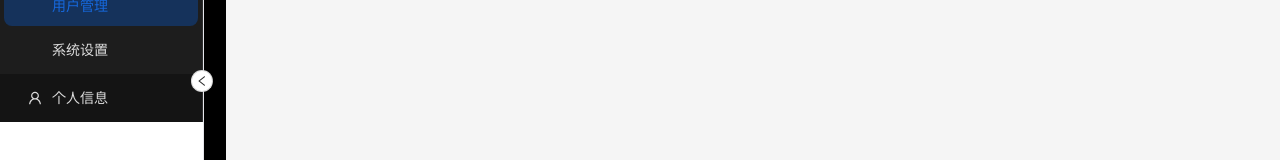
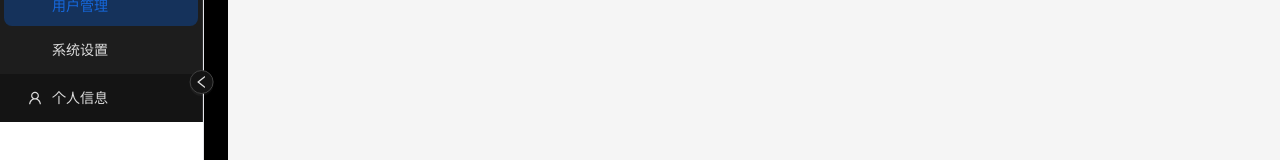
Before and after one commit to yoyobq/edu_platform_antd, a React (Vite) app: page /admin/users in a window 1280 px wide. Shown: the part 174-334 px from the top of the page. Built offline with nearby package versions, Linux system fonts and the light colour scheme.

Commit message:
refactor(CollapseTrigger): 使用 Antd Button 替换自定义样式方便主题切换

```diff
--- a/src/components/CollapseTrigger/CollapseTrigger.module.css
+++ b/src/components/CollapseTrigger/CollapseTrigger.module.css
@@ -5,21 +5,21 @@
   /* right: -0.7rem; */
   z-index: 20;
 
-  width: 1.6rem;
-  height: 1.6rem;
-  border-radius: 50%;
-  background: #fff;
-  border: 1px solid rgba(0, 0, 0, 0.15);
-  display: flex;
-  align-items: center;
-  justify-content: center;
-  cursor: pointer;
+  /* width: 1.6rem; */
+  /* height: 1.6rem; */
+  /* border-radius: 50%; */
+  /* background: #fff; */
+  /* border: 1px solid rgba(0, 0, 0, 0.15); */
+  /* display: flex; */
+  /* align-items: center; */
+  /* justify-content: center; */
+  /* cursor: pointer; */
 }
 
-.collapseTrigger :global(svg) {
+/* .collapseTrigger :global(svg) {
   font-size: 12px;
   color: #2f2f2f;
-}
+} */
 
 .collapseTrigger:hover :global(svg) {
   color: #1890ff;
--- a/src/components/CollapseTrigger/CollapseTrigger.tsx
+++ b/src/components/CollapseTrigger/CollapseTrigger.tsx
@@ -1,27 +1,24 @@
 // components/CollapseTrigger.tsx
 import { LeftOutlined, RightOutlined } from '@ant-design/icons';
+import { Button } from 'antd';
 import React from 'react';
 import styles from './CollapseTrigger.module.css';
 import type { CollapseTriggerProps } from './types';
 
 const CollapseTrigger: React.FC<CollapseTriggerProps> = ({
   collapsed,
-  collapsedWidth = '3.75rem',
-  expandedWidth = '15rem',
   onToggle,
 }) => {
-  const left = typeof (collapsed ? collapsedWidth : expandedWidth) === 'number'
-    ? `${collapsed ? collapsedWidth : expandedWidth}px`
-    : (collapsed ? collapsedWidth : expandedWidth);
 
   return (
-    <div
+    <Button
       className={styles.collapseTrigger}
-      style={{ left }}
       onClick={onToggle}
-    >
-      {collapsed ? <RightOutlined /> : <LeftOutlined />}
-    </div>
+      type="default"
+      shape="circle"
+      size="small"
+      icon={collapsed ? <RightOutlined /> : <LeftOutlined />}
+    />
   );
 };
 
```
